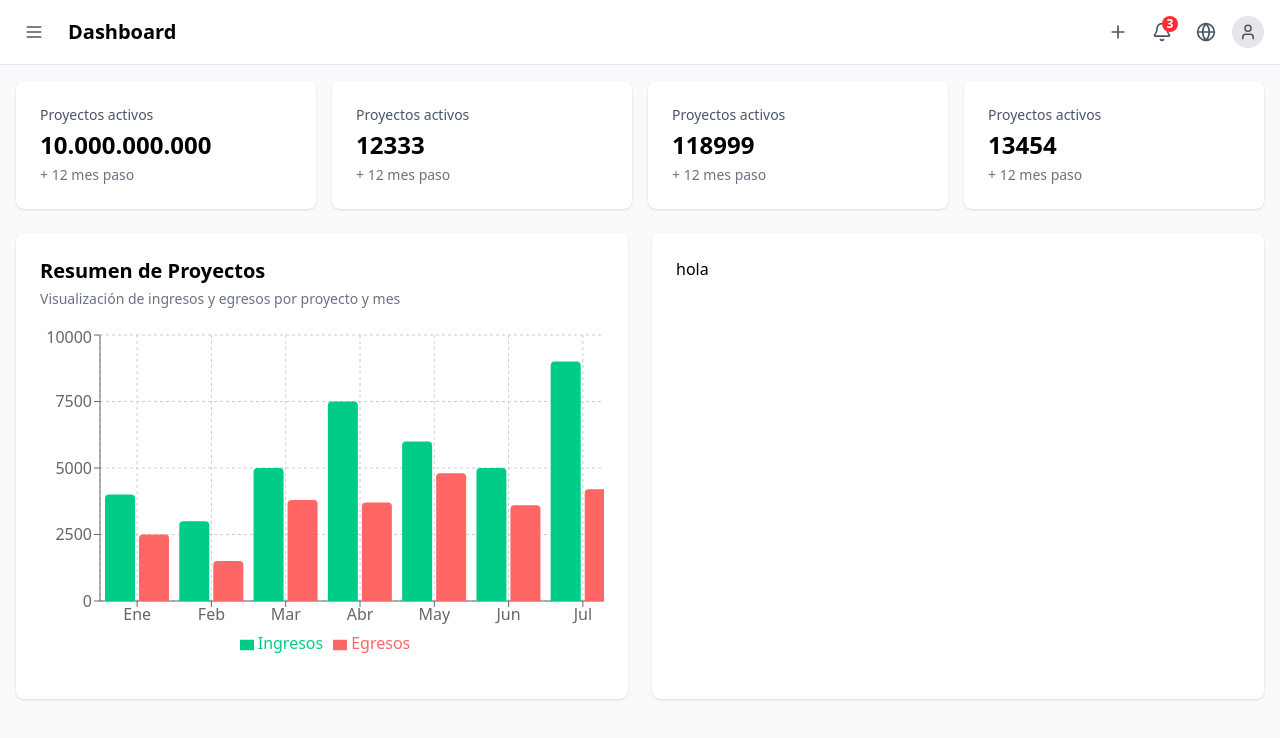
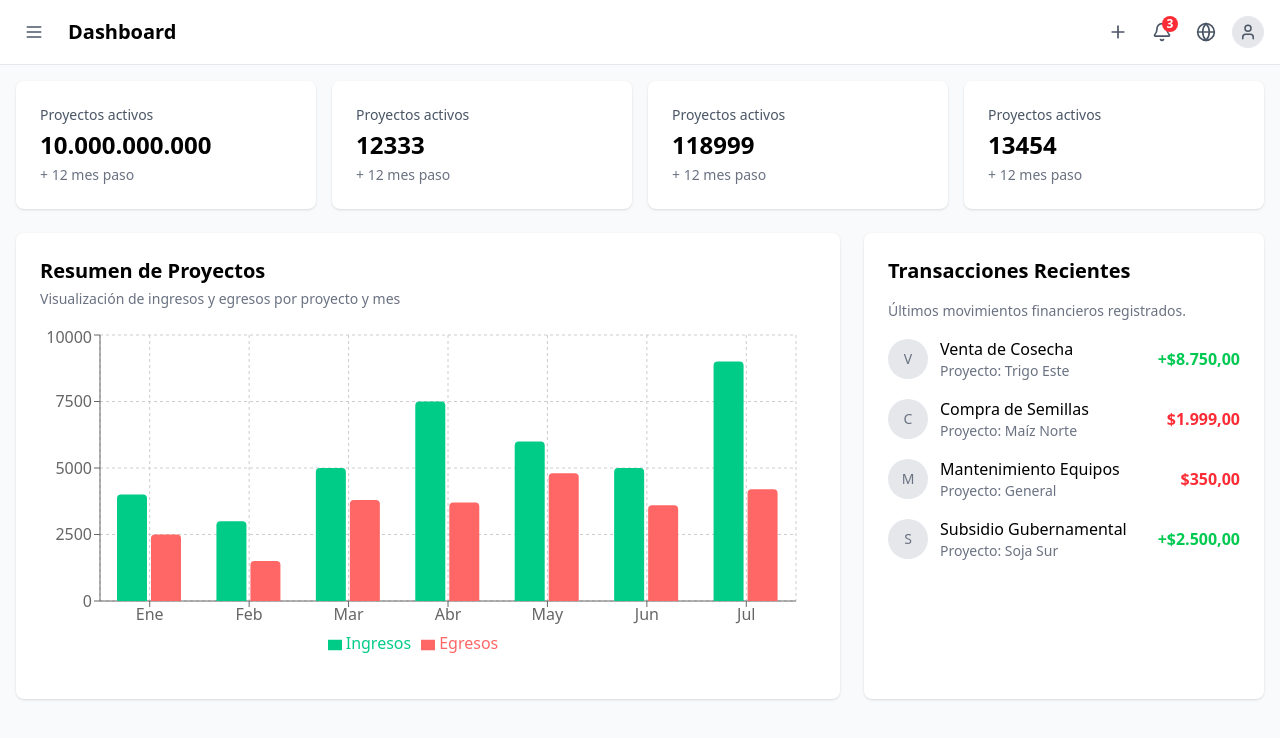
Before and after one commit to Medina-Euclides/Campo-Gestion, a React (Vite) app: page / in a window 1280 px wide. Both pictures are taken after typing "Sample", "Sample123" into the empty fields and a click on the button "iniciar sesion". Shown: the top 738 px of the page. Built offline with nearby package versions, Linux system fonts and the light colour scheme.

Commit message:
colocando transaciones recientes en dashboard

```diff
--- a/src/pages/DashbordPages.tsx
+++ b/src/pages/DashbordPages.tsx
@@ -3,6 +3,7 @@
  */
 
 import { BarChartRecharts } from "../components/charts/chart";
+import { RecentTransactions } from "../components/dashboard/RecentTransactions";
 import { StatCard } from "../components/dashboard/StatCard";
 import { Card } from "../components/ui/Card";
 
@@ -43,8 +44,8 @@
 
             </div>
 
-            <div className="grid grid-cols-1 lg:grid-cols-2 gap-6">
-                <Card>
+            <div className="grid grid-cols-1 lg:grid-cols-3 gap-6">
+                <Card className="lg:col-span-2 p-6">
                     <div className="w-full overflow-x-auto">
                         <div className="min-w-[600px]">
                             <BarChartRecharts
@@ -61,7 +62,7 @@
                 </Card>
 
                 <Card>
-                    hola
+                    <RecentTransactions/>
                 </Card>
 
             </div>
```
